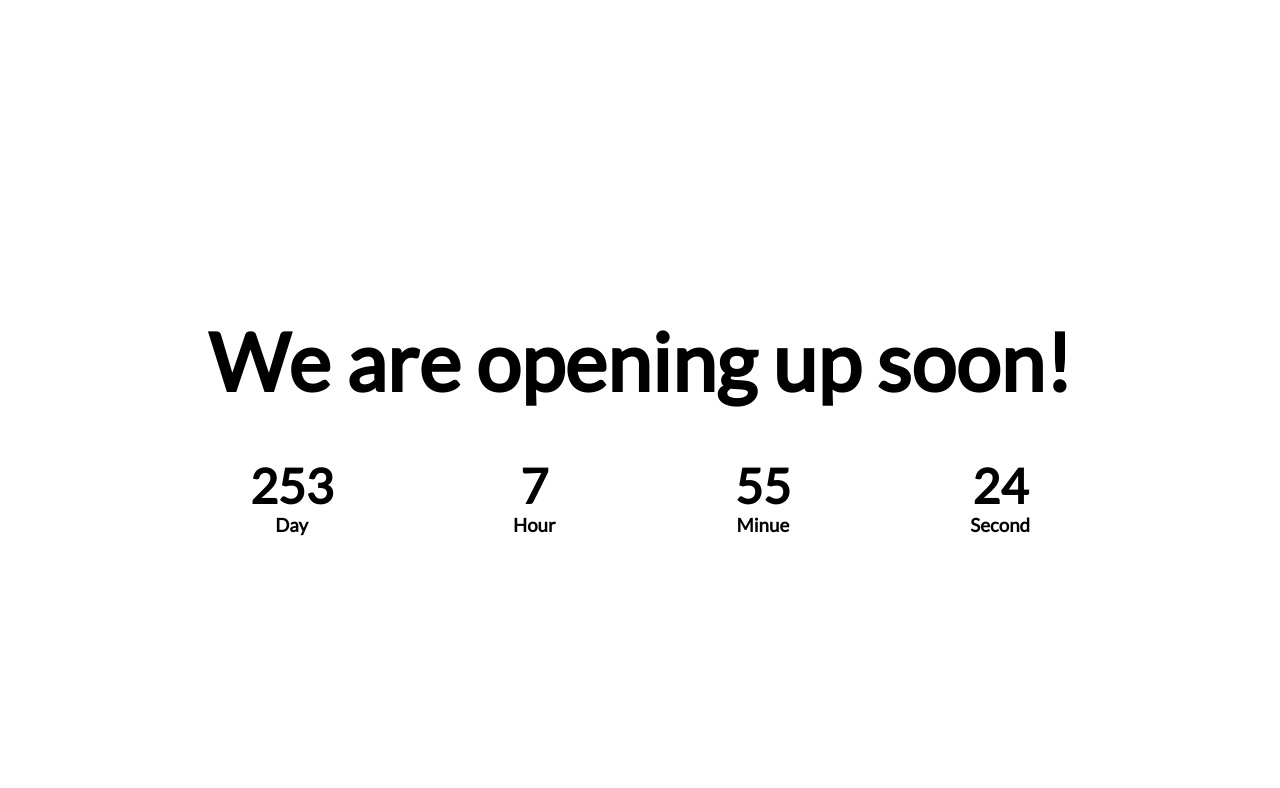
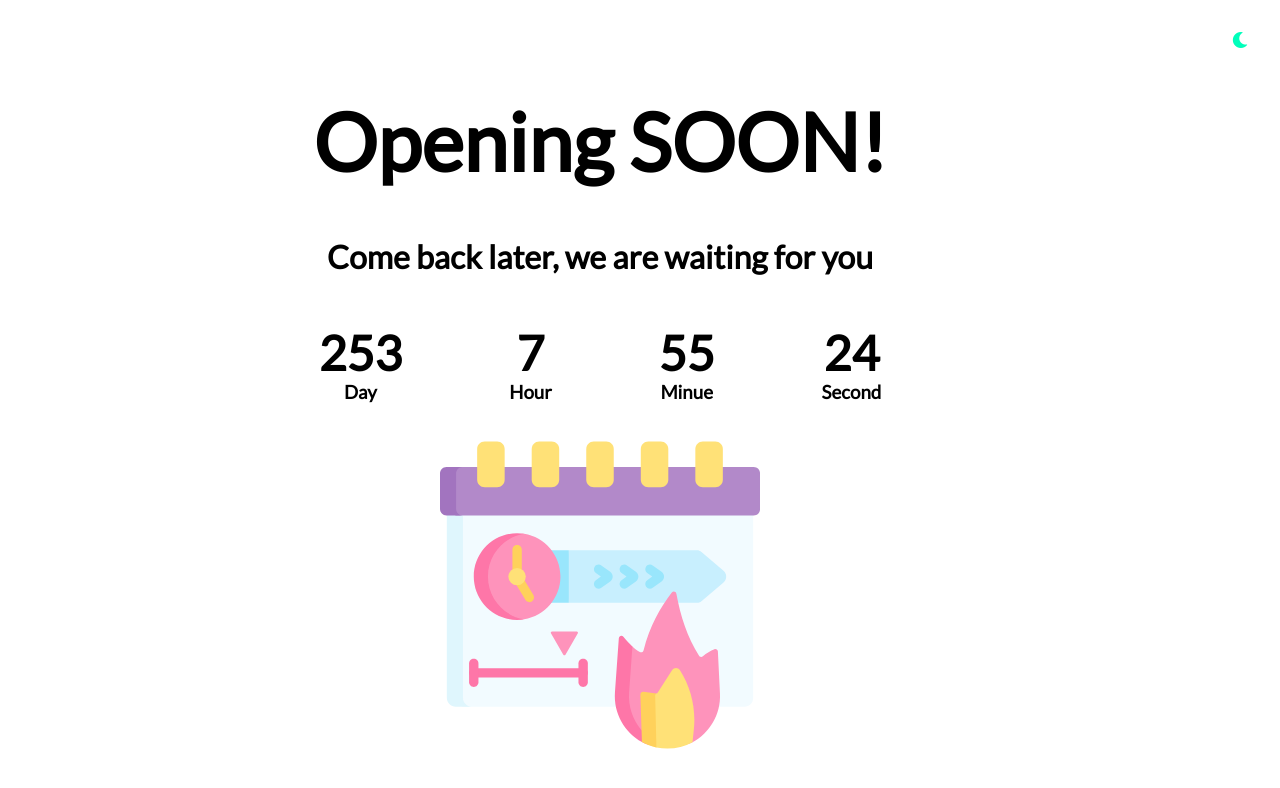
Before and after one commit to norvyll/simple-countdown, a plain HTML site: page index.html in a window 1280 px wide. Drawn offline with Linux system fonts and the light colour scheme.

Commit message:
added image, dark mode

```diff
--- a/app.js
+++ b/app.js
@@ -23,5 +23,11 @@ const countDown = () => {
     document.querySelector('.second').innerText = textSecond;
 };
 
-//REFRESH COUNTDOWN
+//REFRESH COUNTDOWN - REFRESH EVERY SECOND (1000 MILSECOND IS 1 SECOND )
 setInterval(countDown, 1000);
+
+//DARK MODE CODE
+function darkMode() {
+    let element = document.body;
+    element.classList.toggle('dark-mode-colors');
+}
--- a/index.html
+++ b/index.html
@@ -6,13 +6,21 @@
     <meta http-equiv="X-UA-Compatible" content="IE=edge">
     <meta name="viewport" content="width=device-width, initial-scale=1.0">
     <link rel="stylesheet" href="/style.css">
+    <link rel="stylesheet" href="https://use.fontawesome.com/releases/v5.15.4/css/all.css"
+        integrity="sha384-DyZ88mC6Up2uqS4h/KRgHuoeGwBcD4Ng9SiP4dIRy0EXTlnuz47vAwmeGwVChigm" crossorigin="anonymous">
     <title>ContDown</title>
 </head>
 
 <body>
+    <header>
+        <div class="dark-mode">
+            <i onclick="darkMode()" class="fas fa-moon"></i>
+        </div>
+    </header>
     <section class="coming-soon">
         <div>
-            <h2>We are opening up soon!</h2>
+            <h2>Opening SOON!</h2>
+            <p>Come back later, we are waiting for you</p>
             <div class="countdown">
                 <div class="container-day">
                     <h3 class="day">Time</h3>
@@ -30,6 +38,9 @@
                     <h3 class="second">Time</h3>
                     <h3>Second</h3>
                 </div>
+            </div>
+        </div>
+        <img class="waiting" src="./calendar.svg" alt="" />
     </section>
     <script src="app.js"></script>
 </body>
--- a/style.css
+++ b/style.css
@@ -14,6 +14,13 @@ h2 {
     font-size: 5rem;
     font-weight: bold;
     padding: 3rem;
+}
+
+p {
+    text-align: center;
+    padding-bottom: 3rem;
+    font-size: 2rem;
+    font-weight: bold;
 }
 
 .coming-soon {
@@ -33,3 +40,20 @@ h2 {
 .day,.hour,.minute,.second {
     font-size: 3rem;
 }
+
+.waiting {
+    height: 40vh;
+    margin-top: 2rem;
+}
+
+.fas {
+    float: right;
+    margin: 2rem;
+    cursor: pointer;
+    color: #0fb
+}
+
+.dark-mode-colors {
+    color: #0fb;
+    background-color: #222;
+}
```
Also changed, not shown: calendar.svg (added).
